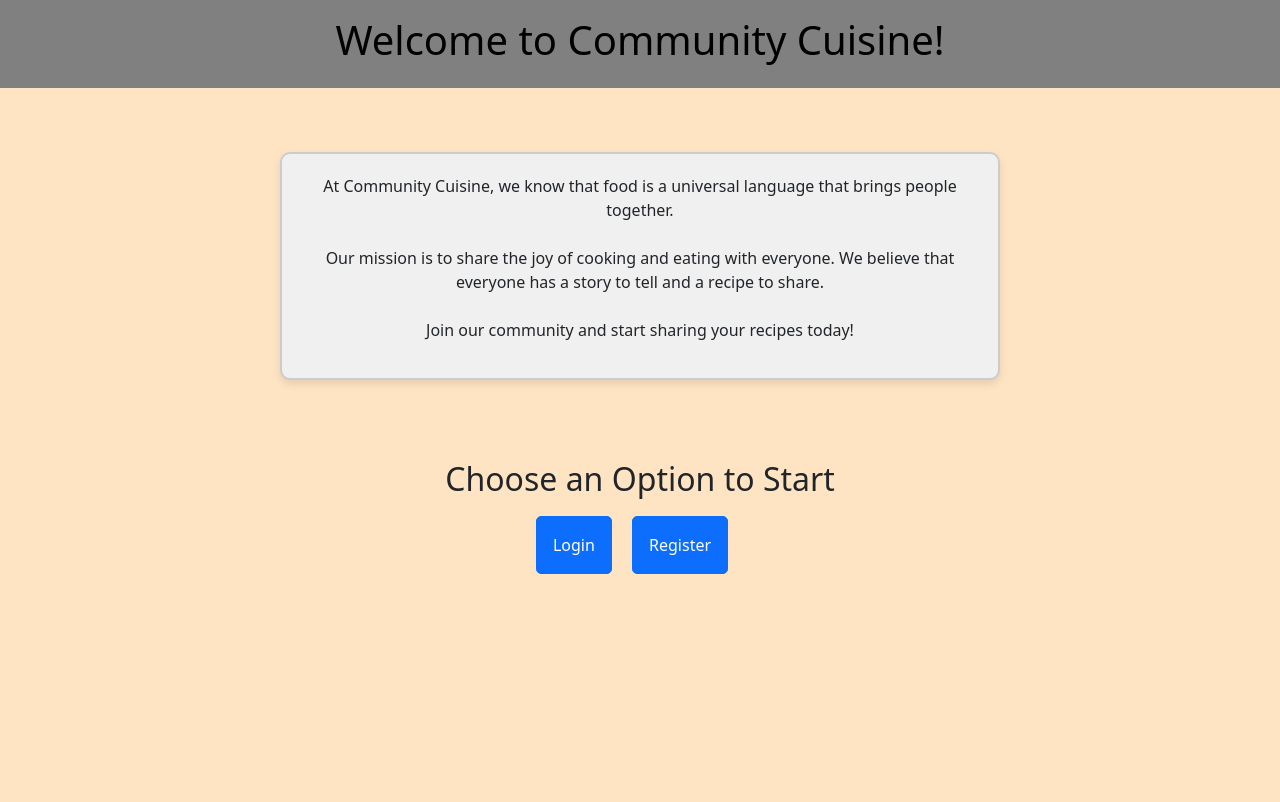
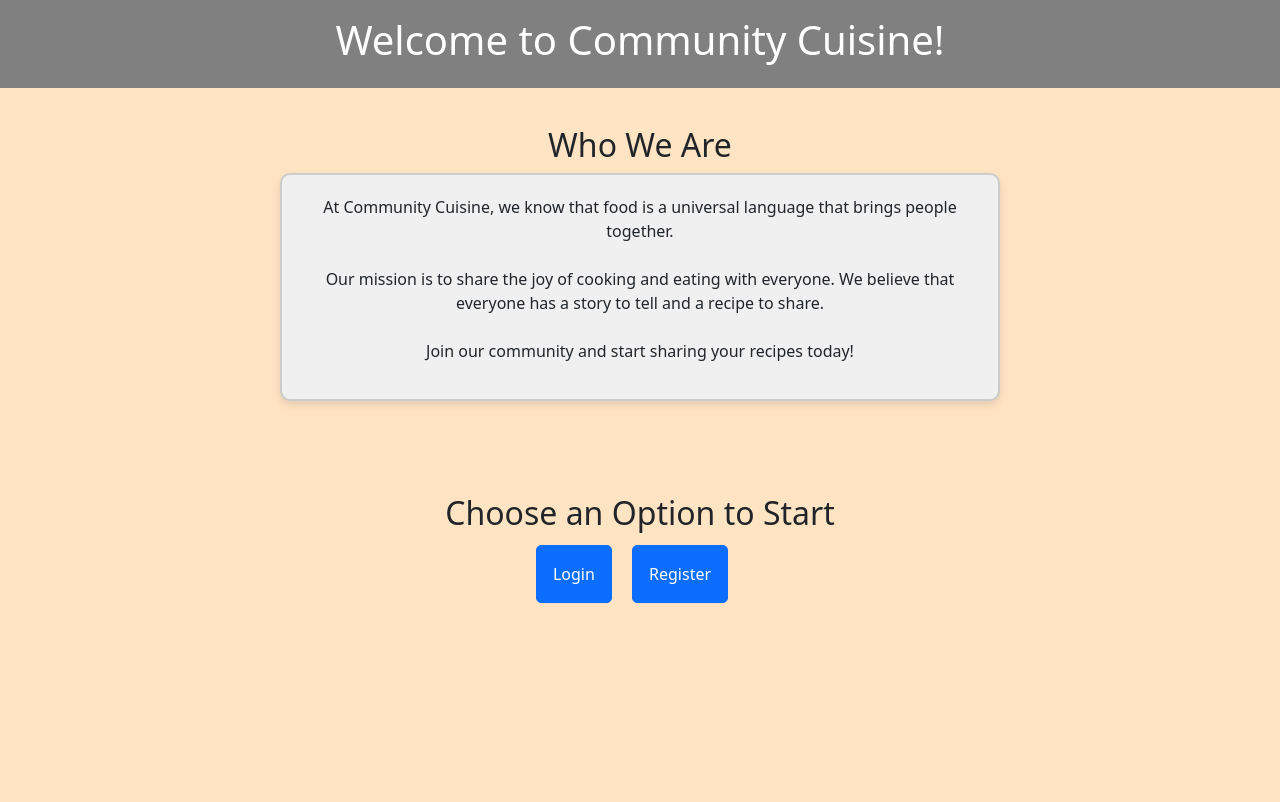
Before and after one commit to maseelshah22/community_cuisine, a Flask app: page / in a window 1280 px wide. Shown: the top 802 px of the page. Before the commit the page ends 574 px from the top, so only its background shows below. Run offline with Flask 3, Linux system fonts and the light colour scheme; data that the repository does not hold is empty.

Commit message:
working on styling home page - hover founders

```diff
--- a/static/styles/main.css
+++ b/static/styles/main.css
@@ -32,7 +32,7 @@ h1{
 }
 
 .index_button{
-    margin-top: 10px;
+    margin-top: 5px;
 }
 
 
@@ -48,7 +48,11 @@ h1{
     padding: 20px;
     max-width: 720px;
     margin: auto;
-    margin-top: 5%;
+    /* margin-top: 3%;  */
+}
+
+.whoweare{
+    margin-top: 3%;
 }
 
 .index_page button {
@@ -66,13 +70,12 @@ h1{
     color:black;
 }
 
-.index_page button:hover {
-    background-color: #0056b3;
-}
+/* .index_page button:hover {
+} */
 
 .login_bar{
     text-decoration: none;
-    color: black;
+    color: white;
 }
 
 .navbar{
--- a/templates/index.html
+++ b/templates/index.html
@@ -14,6 +14,10 @@
     <link href="https://cdn.jsdelivr.net/npm/bootstrap@5.3.2/dist/css/bootstrap.min.css" rel="stylesheet"
         integrity="sha384-T3c6CoIi6uLrA9TneNEoa7RxnatzjcDSCmG1MXxSR1GAsXEV/Dwwykc2MPK8M2HN" crossorigin="anonymous">
 
+        <script src="https://cdnjs.cloudflare.com/ajax/libs/jquery/3.7.1/jquery.js"
+        integrity="sha512-+k1pnlgt4F1H8L7t3z95o3/KO+o78INEcXTbnoJQ/F2VqDVhWoaiVml/OEHv9HsVgxUaVW+IbiZPUJQfF/YxZw=="
+        crossorigin="anonymous" referrerpolicy="no-referrer"></script>
+
     <link href="static/styles/main.css" rel="stylesheet" type="text/css">
 
 
@@ -27,7 +31,7 @@
         </a>
     </div>
 
-    <!-- <h2>Who We Are</h2> -->
+    <h2 class ="whoweare" style="text-align: center;" >Who We Are</h2>
     <div class="index_intro">
         <!-- Insert Image Here -->
 
@@ -39,6 +43,12 @@
             share. <br><br>Join our community and start sharing your recipes today!
         </p>
     </div>
+
+    <h5 class ="founders" style="text-align: center; padding-top:1%; " >
+        <!-- Founded by: Maseel Shah, Hayden Johnson, Ilyas Jaghoori, Mohammad Murad -->
+        </h5>
+
+
 
     <div class="index_page">
 
@@ -64,6 +74,31 @@
         integrity="sha384-C6RzsynM9kWDrMNeT87bh95OGNyZPhcTNXj1NW7RuBCsyN/o0jlpcV8Qyq46cDfL" crossorigin="anonymous">
         </script>
 
+<script>
+    $(document).ready(function(){
+        $(".login_bar").hover(function(){
+            // $(this).css("background-color", "white");
+            $(this).css("color", "black");
+        }, function(){
+            $(this).css("color", "white");
+        });
+
+
+        $(".index_intro").hover(function(){
+
+
+            $(".founders").html("Founded by: Maseel Shah, Hayden Johnson, Ilyas Jaghoori, Mohammad Murad");
+
+        }, function(){
+
+            $(".founders").html("");
+
+        });
+
+
+    });
+
+</script>
 </body>
 
 </html>
```
Also changed, not shown: 1 other file.
